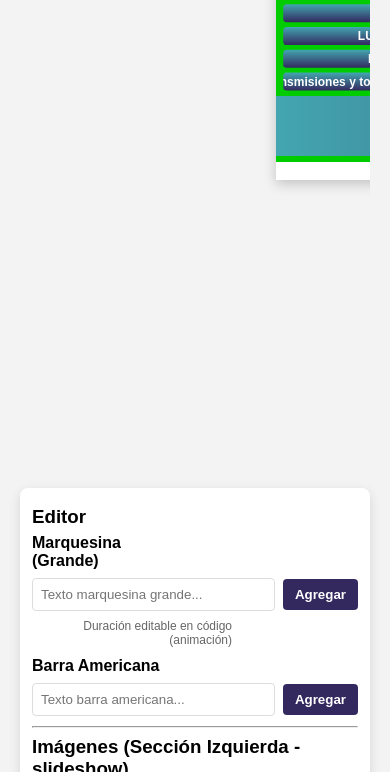
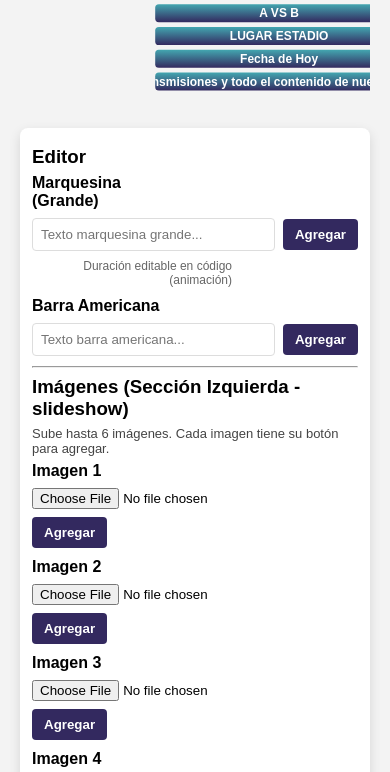
Before and after one commit to c4pit4nvodk4/FutbolAfter, a plain HTML site: page index.html in a window 390 px wide. Shown: the part 272-1044 px from the top of the page. Drawn offline with Linux system fonts and the light colour scheme.

Commit message:
Reduce main dimensions for responsive design

```diff
--- a/index.html
+++ b/index.html
@@ -7,8 +7,8 @@
   <title>Patagonia Sport After</title>
   <style>
     :root{
-      --main-width:1280px;
-      --main-height:720px;
+      --main-width:640px;
+      --main-height:360px;
       --left-width:413px;
       --gap:10px;
       font-family: Arial, sans-serif;
```
